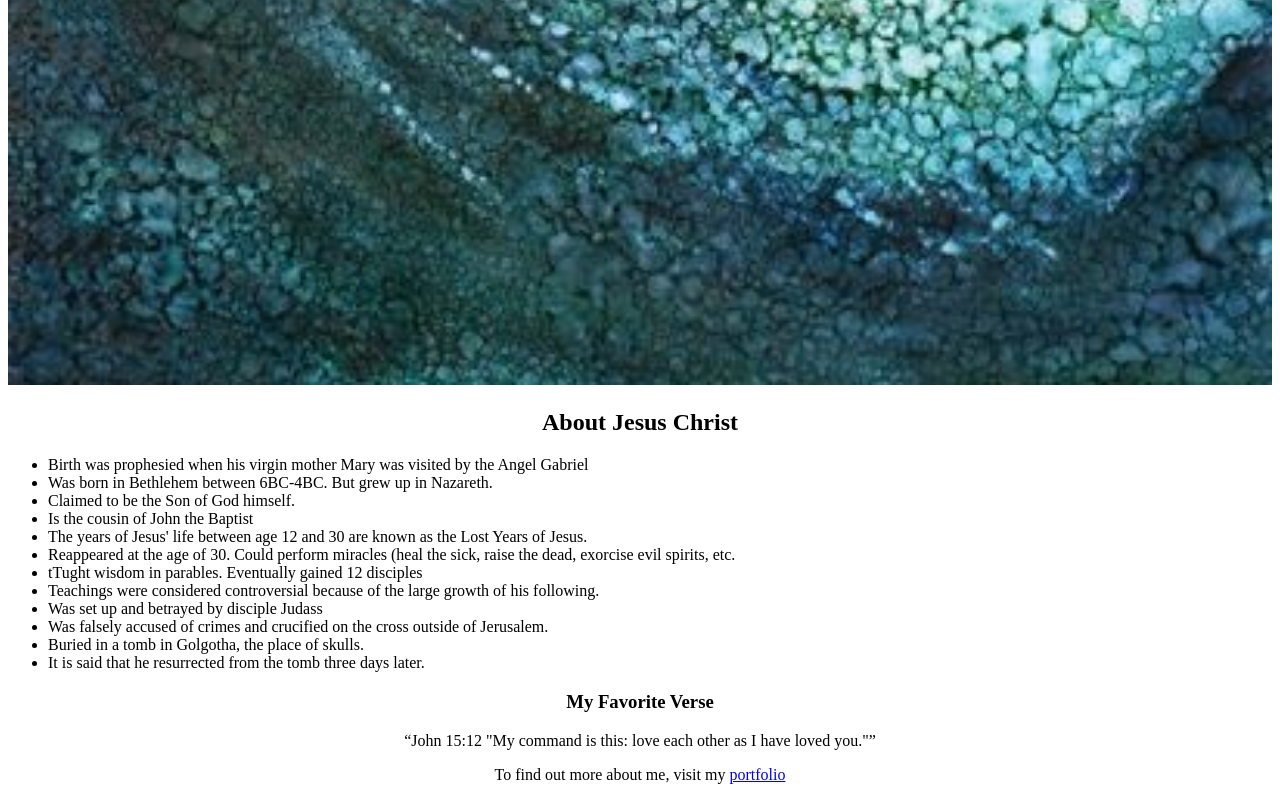
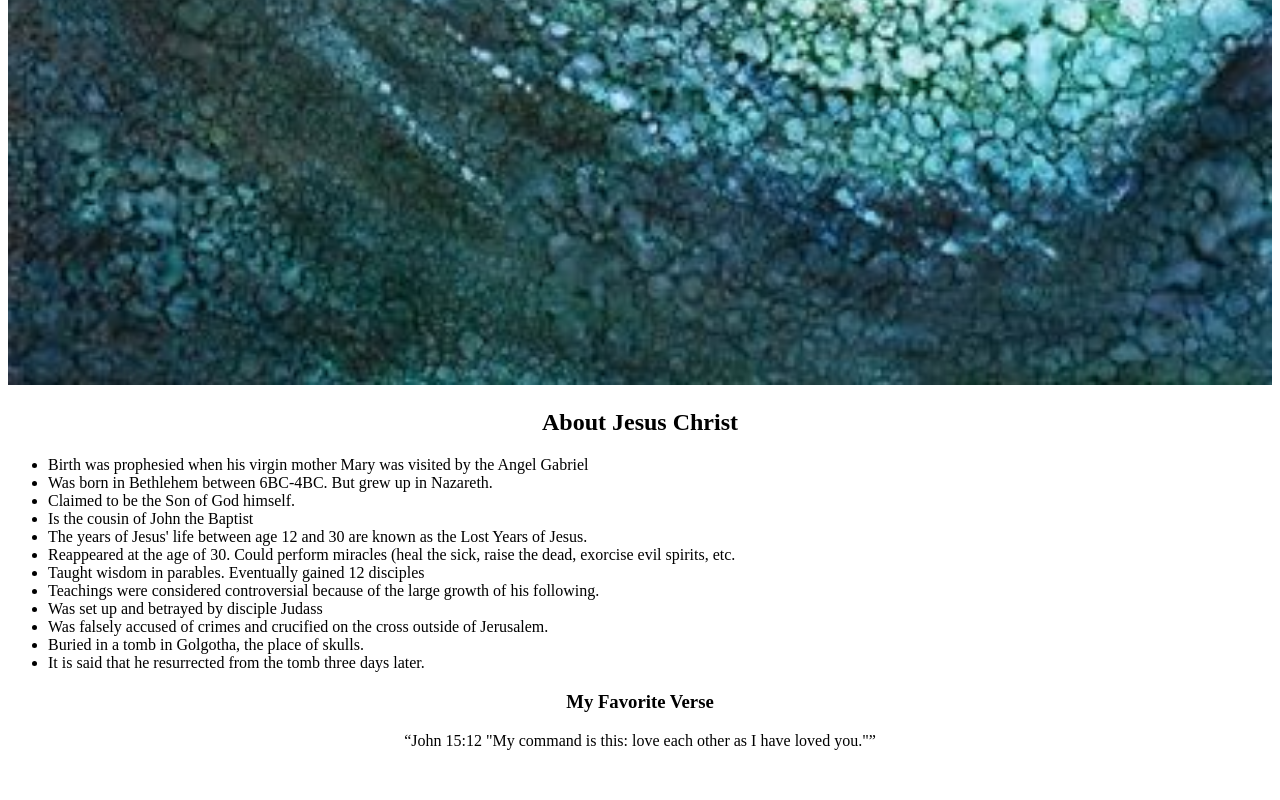
Before and after one commit to hkl-iii/wrt2_project, a plain HTML site: page index.html in a window 1280 px wide. Shown: the part 1592-2392 px from the top of the page. After the commit the page ends 2358 px from the top, so only its background shows below. Drawn offline with Linux system fonts and the light colour scheme.

Commit message:
added more texts

```diff
--- a/index.html
+++ b/index.html
@@ -24,7 +24,7 @@
           <li>Is the cousin of John the Baptist</li>
           <li>The years of Jesus' life between age 12 and 30 are known as the Lost Years of Jesus.</li>
           <li>Reappeared at the age of 30. Could perform miracles (heal the sick, raise the dead, exorcise evil spirits, etc. </li>
-          <li>tTught wisdom in parables. Eventually gained 12 disciples</li>
+          <li>Taught wisdom in parables. Eventually gained 12 disciples</li>
           <li>Teachings were considered controversial because of the large growth of his following.</li>
           <li>Was set up and betrayed by disciple Judass</li>
           <li>Was falsely accused of crimes and crucified on the cross outside of Jerusalem.</li>
@@ -36,7 +36,7 @@
 
         <q>John 15:12 "My command is this: love each other as I have loved you."</q>
 
-        <p>To find out more about me, visit my <a href = "https://priceless-volhard-5217f1.netlify.app/" target = "_blank">portfolio</a></p>
+        <p><a href = "https://priceless-volhard-5217f1.netlify.app/" target = "_blank"> </a></p>
         </div>
 
     </body>
```
